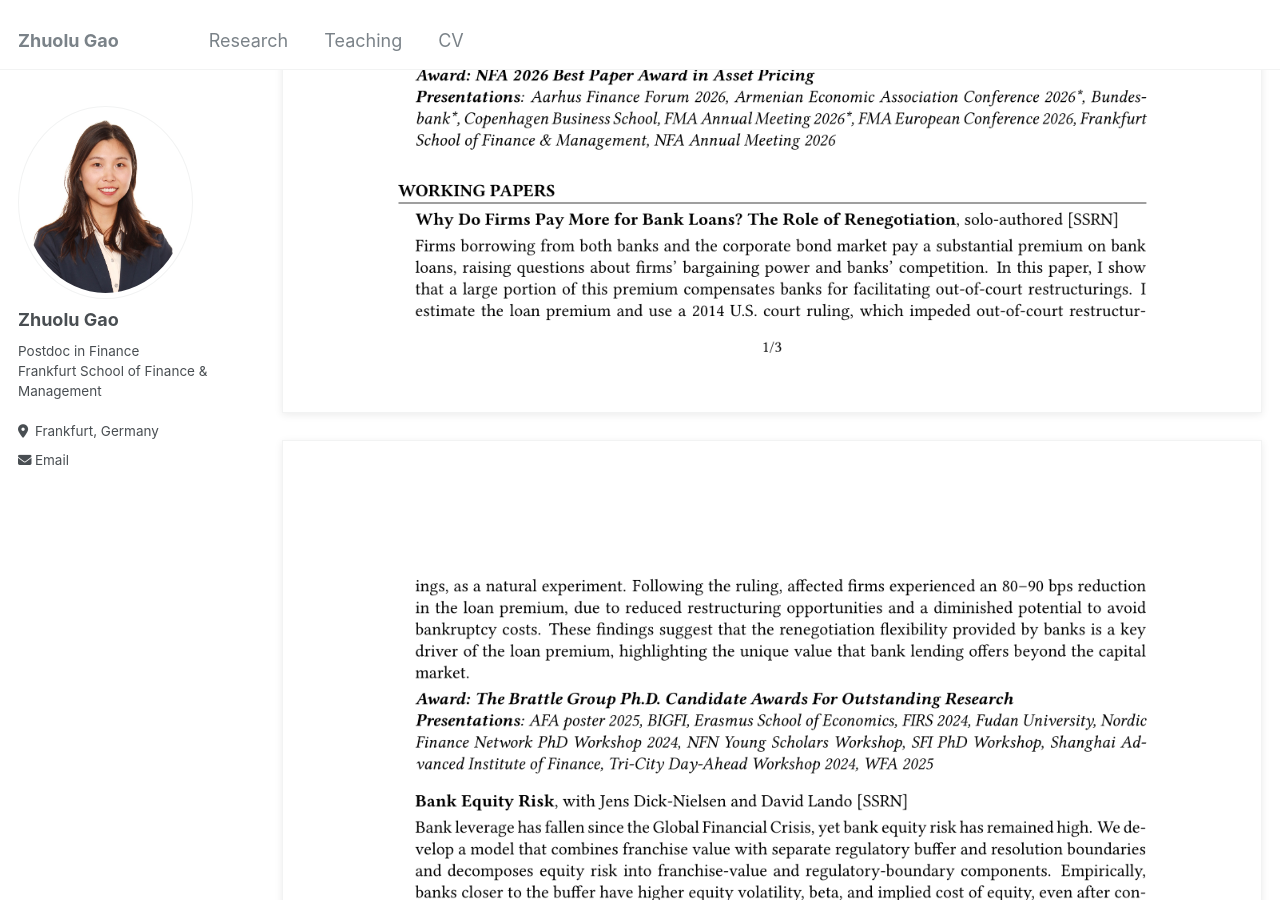
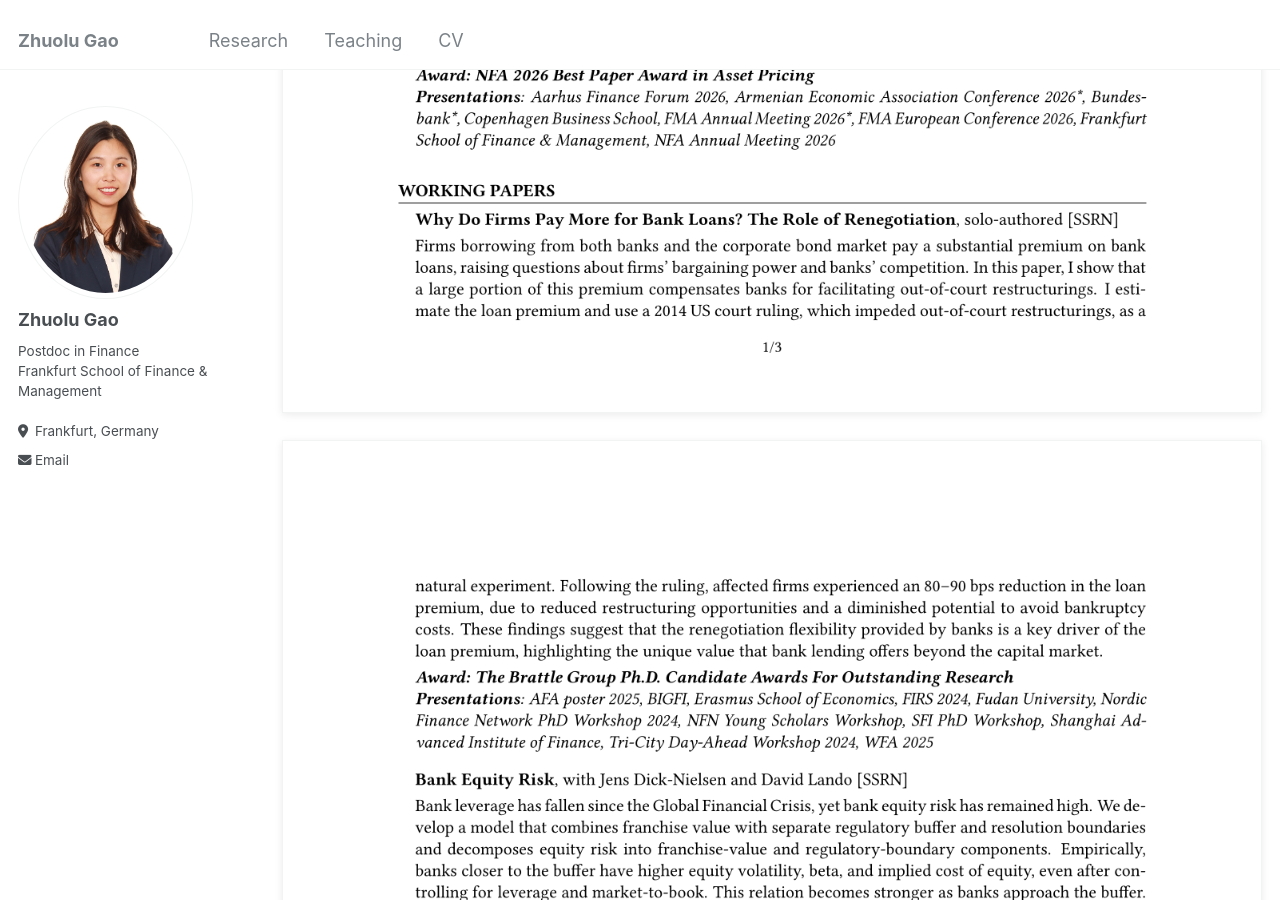
Before and after one commit to zhuolugao/zhuolugao.github.io, a Jekyll site: the page built from _pages/cv.md, in a window 1280 px wide and 900 px high, scrolled down 1058 px. Built offline with Jekyll 4.4.1, drawn with Linux system fonts in a browser that asks for light colours.

Commit message:
update web

```diff
--- a/_pages/cv.md
+++ b/_pages/cv.md
@@ -9,10 +9,10 @@ redirect_from:
 
 {% include base_path %}
 
-[Download my CV (PDF)](/files/CV_ZhuoluGao.pdf?v=20261022-0843)
+[Download my CV (PDF)](/files/CV_ZhuoluGao.pdf?v=20261022-1011)
 
 <div class="cv-pages" aria-label="Curriculum Vitae">
-  <img class="cv-page" src="{{ site.baseurl }}/files/CV_ZhuoluGao-page-1.png?v=20261022-0843" alt="Zhuolu Gao CV, page 1">
-  <img class="cv-page" src="{{ site.baseurl }}/files/CV_ZhuoluGao-page-2.png?v=20261022-0843" alt="Zhuolu Gao CV, page 2" loading="lazy">
-  <img class="cv-page" src="{{ site.baseurl }}/files/CV_ZhuoluGao-page-3.png?v=20261022-0843" alt="Zhuolu Gao CV, page 3" loading="lazy">
+  <img class="cv-page" src="{{ site.baseurl }}/files/CV_ZhuoluGao-page-1.png?v=20261022-1011" alt="Zhuolu Gao CV, page 1">
+  <img class="cv-page" src="{{ site.baseurl }}/files/CV_ZhuoluGao-page-2.png?v=20261022-1011" alt="Zhuolu Gao CV, page 2" loading="lazy">
+  <img class="cv-page" src="{{ site.baseurl }}/files/CV_ZhuoluGao-page-3.png?v=20261022-1011" alt="Zhuolu Gao CV, page 3" loading="lazy">
 </div>
```
Also changed, not shown: _includes/working_papers.md (+2 -2 lines), _pages/about.md (+1 -1 lines), files/CV_ZhuoluGao-page-1.png, files/CV_ZhuoluGao-page-2.png, 4 other files.
